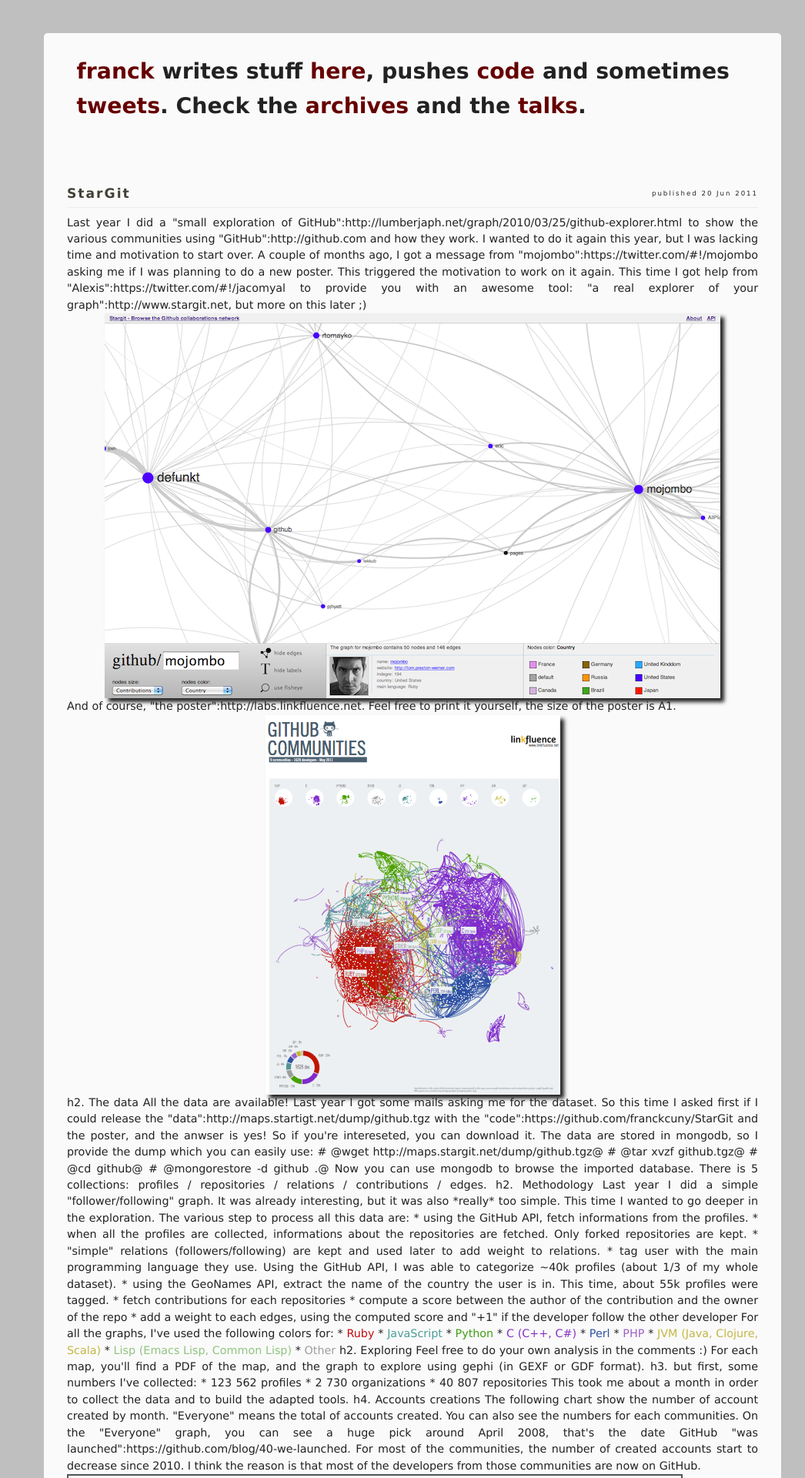
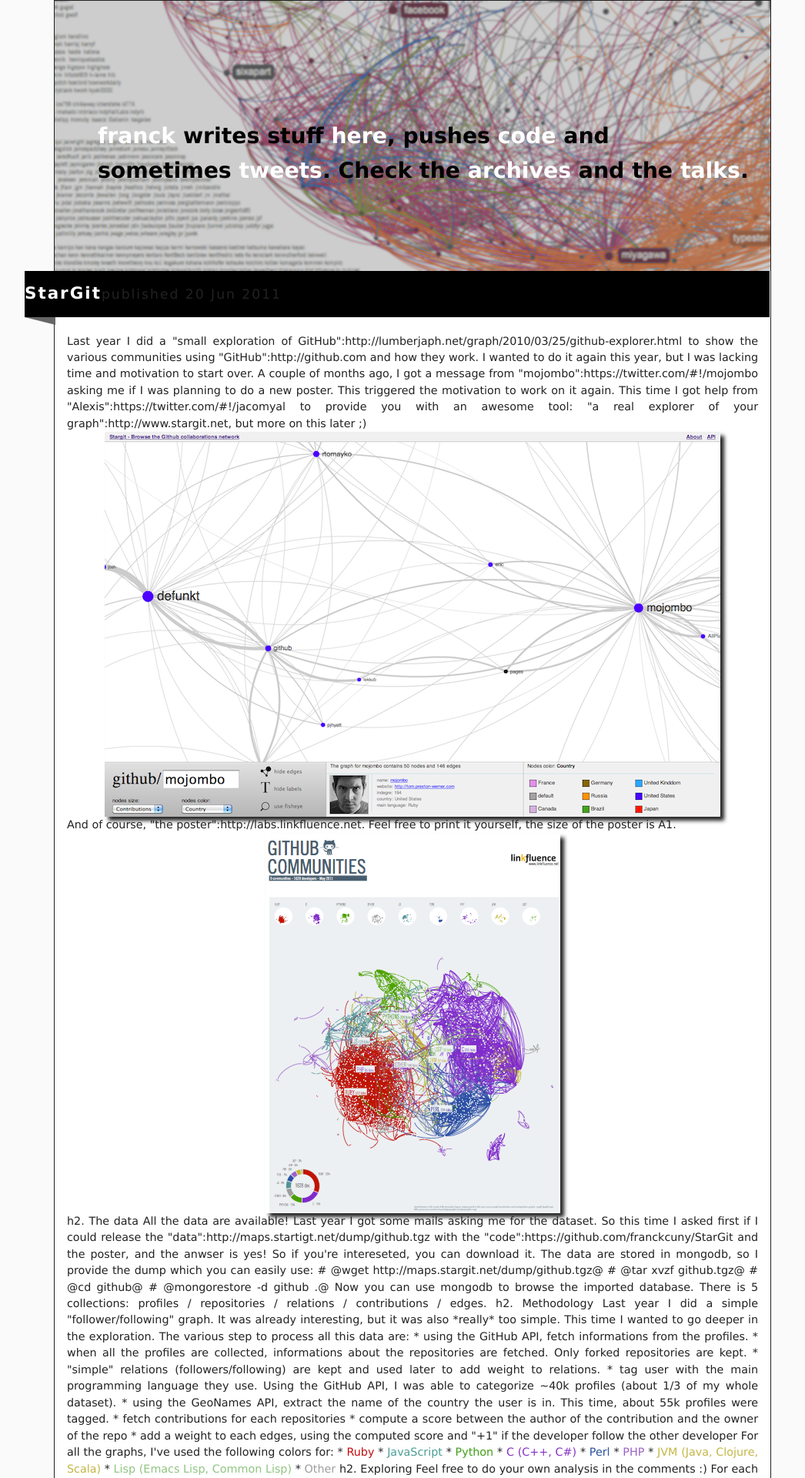
Before and after one commit to jacomyal/franckcuny.github.com, a Jekyll site: the page built from index.html, in a window 1280 px wide. Shown: the top 1920 px of the page at 77% size, without its empty margins (104-1150 px from the left). Built offline with Jekyll 4.4.1, drawn with Linux system fonts in a browser that asks for light colours; some web fonts are replaced; comment, search, counter and statistics services are not loaded.

Commit message:
new images

```diff
--- a/static/css/screen.css
+++ b/static/css/screen.css
@@ -2,13 +2,11 @@
 @import url(http://fonts.googleapis.com/css?family=Droid+Serif:regular);
 
 body {
-   /* background-color: #ffffff; */
-   background-color: #bfbfbf;
+   background-color: #fafafa;
    color: #222;
-/*   line-height: 1.4em;          */
    font-family: 'Droid Sans',Verdana, sans-serif;
-/*   text-align: center;*/
    font-size: 13px;
+   margin-top: 0px;
 }
 
 ul {
@@ -52,7 +50,7 @@
 }
 
 a:visited {
-   color: #660000;
+   /*color: #660000;*/
    text-decoration: none;
 }
 
@@ -72,49 +70,51 @@
 }
 
 .site {
-   background: #fafafa;
-/*   border-style: solid;
-   border-width: 1px;*/
-   padding: 1em;
+   background: #ffffff;
+   border-style: solid;
+   border-width: 1px;
    font-size: 110%;
    width: 65em;
-   margin: 3em auto 2em auto;
-/*   -webkit-box-shadow: 10px 10px 10px #262526; -moz-box-shadow: 10px 10px 10px #262526;  box-shadow: 10px 10px 10px #262526;*/
-   -moz-border-radius:5px;-webkit-border-radius:5px;
+   margin: 0em auto 2em auto;
 }
 
 .intro {
    font-size: 110%;
    line-height: 1.6em;
+   padding-top: 50px;
+   padding-left: 30px;
 }
 
 .title {
-/*   color: #a00;*/
+   /*background-color: black;*/
+   background-image:url('/static/imgs/back.png');
+   color: black;
    font-weight: bold;
-   margin: .5em 1.1em .5em 1.1em;
    font-size: 180%;
+   height: 248px;
+   padding: 4em 1em 0 1em;
 }
 
 .site .title a {
-   color: #660000;
+   color: #ffffff;
    text-decoration: none;
-   -moz-transition: color .25s linear;
-   -webkit-transition: color .25s linear;
-   transition: color .25s linear;
+   /*-moz-transition: color .25s linear;*/
+   /*-webkit-transition: color .25s linear;*/
+   /*transition: color .25s linear;*/
 }
 
 .site .title a:hover {
-   color: black;
+   /*color: black;*/
 }
 
 .site .title a.extra {
-   color: #660000;
+   /*color: #660000;*/
    text-decoration: none;
 /*   margin-left: 1em;*/
 }
 
 .site .title a.extra:hover {
-   color: black;
+   /*color: black;*/
 }
 
 .site .meta {
@@ -127,6 +127,7 @@
    border-top: 4px solid #eee;
    margin-top: 2em;
    overflow: hidden;
+   padding: 0 1em 0 1em;
 }
 
 .site footer .contact {
@@ -157,8 +158,7 @@
 #post {
    text-align: justify;
    line-height: 1.5em;
-   padding-top: 2em;
-   margin: .5em 1.1em .5em 1.1em;
+   margin: 0em 1.1em .5em 1.1em;
 }
 
 #post pre {
@@ -193,15 +193,13 @@
 }
 
 #date {
-   font-size: 50%;
+   font-size: 80%;
    text-align: right;
    font-weight: normal;
-   float: right;
 }
 
 #post h2 {
    border-bottom: 1px solid #ededed;
-   margin-top: 2em;
 }
 
 #post h3 {
@@ -211,7 +209,6 @@
 
 #page h2 {
    border-bottom: 1px solid #ededed;
-   margin-top: 2em;
 }
 
 #page h3 {
@@ -220,21 +217,109 @@
 }
 
 #post_title {
+   background-color: #000000;
    text-align: left;
-   padding-bottom: .1em;
    letter-spacing: 2px;
    line-height: 1.8em;
-   border-bottom: 1px solid #ededed;
+   /*border-bottom: 1px solid #ededed;*/
    font-weight:bold;
+   font-size: 1.5em;
+   position: relative;
+   /*margin: 0 -1.1em 0 -1.1em;*/
+   /*padding-bottom: .1em;*/
+   padding: 10px 10px 10px 0px;
+   margin: 0px -15px 20px -55px;
+   /*-webkit-box-shadow: 0px 2px 4px #888;*/
+   /*-moz-box-shadow: 0px 2px 4px #888;*/
+   /*box-shadow: 0px 2px 4px #888;*/
+}
+
+#post_title:after {
+    content: ' ';
+    position: absolute;
+    width: 0;
+    height: 0;
+    left: 0px;
+    top: 100%;
+    border-width: 5px 20px;
+    border-style: solid;
+    border-color:#666 #666 transparent transparent;
+}
+
+#post_title:before {
+    content: ' ';
+    position: absolute;
+    width: 0;
+    height: 0;
+    right: -4px;
+    top: 0px;
+    border-color: transparent #fff transparent transparent;
 }
 
 #post_title a{
-   color:#424037;
-   -moz-transition: color .25s linear;
+   color:white;
+/*   -moz-transition: color .25s linear;
    -webkit-transition: color .25s linear;
-   transition: color .25s linear;
+   transition: color .25s linear;*/
 }
-#post_title a:hover{color:#E50;}
+
+#gplus {
+    padding: 0px 10px 0px 6px;
+}
+
+#actual_title{
+    padding: 0px 0px 0px 10px;
+}
+
+/*#post_title {*/
+   /*background-color: #000000;*/
+   /*text-align: left;*/
+   /*letter-spacing: 2px;*/
+   /*line-height: 1.8em;*/
+   /*[>border-bottom: 1px solid #ededed;<]*/
+   /*font-weight:bold;*/
+   /*font-size: 1.5em;*/
+   /*position: relative;*/
+   /*[>width: 50%;<]*/
+   /*[>margin: 0 -1.1em 0 -1.1em;<]*/
+   /*[>padding-bottom: .1em;<]*/
+   /*padding: 6px 20px 6px 70px;*/
+   /*margin: 30px 10px 10px -70px;*/
+   /*text-shadow: 0px 1px 2px #bbb;*/
+   /*-webkit-box-shadow: 0px 2px 4px #888;*/
+   /*-moz-box-shadow: 0px 2px 4px #888;*/
+   /*[>box-shadow: 0px 2px 4px #888;<]*/
+/*}*/
+
+/*#post_title:after {*/
+    /*content: ' ';*/
+    /*position: absolute;*/
+    /*width: 0;*/
+    /*height: 0;*/
+    /*left: 0px;*/
+    /*top: 100%;*/
+    /*border-width: 5px 10px;*/
+    /*border-style: solid;*/
+    /*border-color: #666 #666 transparent transparent;*/
+/*}*/
+
+/*#post_title:before {*/
+    /*content: ' ';*/
+    /*position: absolute;*/
+    /*width: 0;*/
+    /*height: 0;*/
+    /*right: -2px;*/
+    /*top: 0px;*/
+    /*border-color: transparent #fff transparent transparent;*/
+/*}*/
+
+/*#post_title a{*/
+   /*color:#E50;*/
+   /*-moz-transition: color .25s linear;*/
+   /*-webkit-transition: color .25s linear;*/
+   /*transition: color .25s linear;*/
+/*}*/
+/*#post_title a:hover{color:#E50;}*/
 
 #related {
    margin-top: 2em;
```
Also changed, not shown: static/imgs/back.png (added), static/imgs/stargit.jpg (added).
